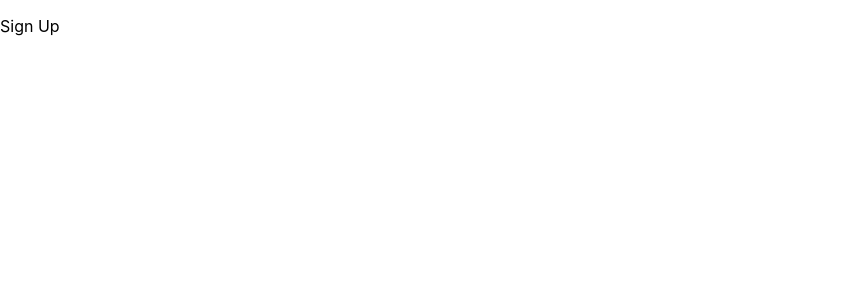
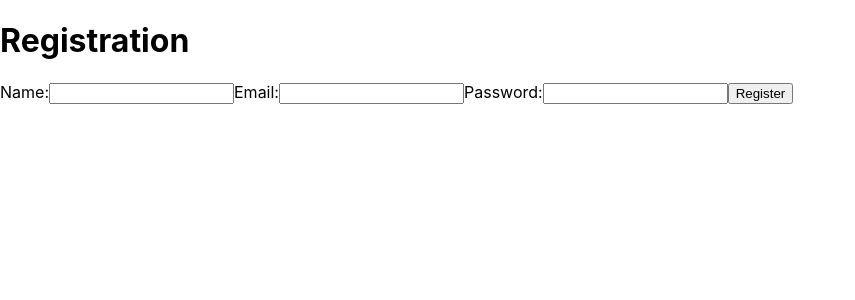
Before and after one commit to Eveh9/meditation-app, a React (Create React App) app in the folder client/: page /sign-up in a window 1280 px wide. Shown: the top 300 px of the page, without its empty margins (0-855 px from the left). Built offline with nearby package versions, Linux system fonts and the light colour scheme.

Commit message:
server set up

```diff
--- a/client/src/components/SignUp.js
+++ b/client/src/components/SignUp.js
@@ -1,5 +1,21 @@
 const SignUp = () => {
-  return <p>Sign Up</p>;
+  return (
+    <div>
+      <h1>Registration</h1>
+      <form>
+        <label for="name">Name:</label>
+        <input type="text" required />
+
+        <label for="email">Email:</label>
+        <input type="email" required />
+
+        <label for="password">Password:</label>
+        <input type="password" required />
+
+        <button>Register</button>
+      </form>
+    </div>
+  );
 };
 
 export default SignUp;
```
Also changed, not shown: 2 other files (tests, documents, lock files or other folders).
